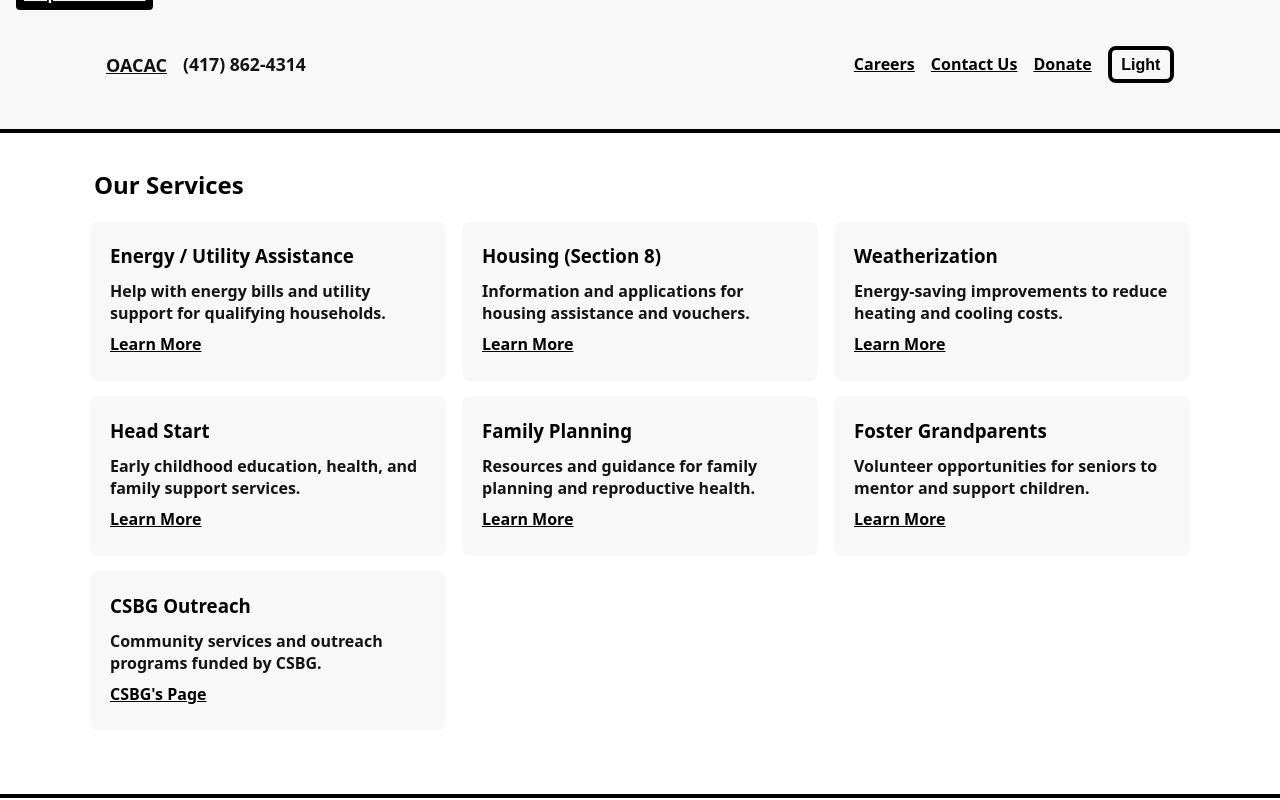
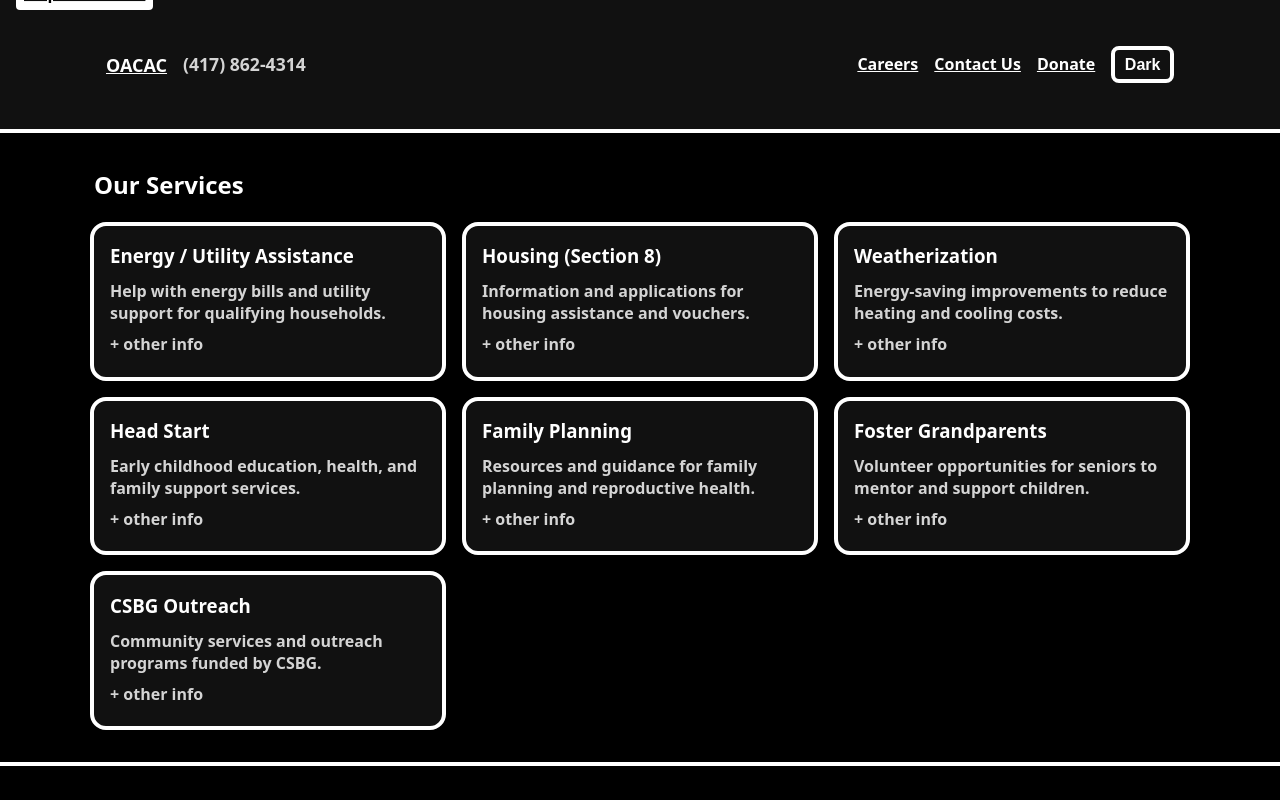
Before and after one commit to ivan-2022b/_vyt.dev, a React (Vite) app in the folder theclient/: page / in a window 1280 px wide. Shown: the top 800 px of the page. Built offline with nearby package versions, Linux system fonts and the light colour scheme.

Commit message:
dark default, color improvements, & invalid links removed

```diff
--- a/theclient/src/App.css
+++ b/theclient/src/App.css
@@ -185,25 +185,25 @@
 } */
 
 :root{
+  --bg: #000;
+  --fg: #fff;
+  --links: #66aaff;
+  --links-visited: #aa00ed;
+  --muted: #d4d4d4;
+  --card-bg: #111;
+  --accent: #fff;
+  --focus: 4px solid #09907b;
+  --max-width: 1100px;
+}
+
+[data-theme="light"]{
   --bg: #fff;
   --fg: #000;
-  --links: #005a96;
+  --links: #005186;
   --links-visited: #7400a1;
   --muted: #141414;
   --card-bg: #f8f8f8;
   --accent: #111;
-  --focus: 4px solid #09907b;
-  --max-width: 1100px;
-}
-
-[data-theme="dark"]{
-  --bg: #000;
-  --fg: #fff;
-  --links: #66aaff;
-  --links-visited: #a000df;
-  --muted: #d4d4d4;
-  --card-bg: #111;
-  --accent: #fff;
 }
 
 *{box-sizing:border-box}
@@ -310,7 +310,7 @@ a.skip-link:focus {
 main { display: flex;
   min-height: 50vh;
   justify-content: center;
-  padding: 2rem 1rem 4rem }
+  padding: 2rem 1rem 2rem }
 .primary {
   width: 100%;
   max-width: var(--max-width) }
@@ -338,8 +338,8 @@ main { display: flex;
 .card{
   background:var(--card-bg);
   padding:1rem;
-  border:4px solid var(--card-bg);
-  border-radius:8px;
+  border:4px solid var(--fg);
+  border-radius: 16px;
   min-height:120px;
   display:flex;
   flex-direction:column;
@@ -395,11 +395,15 @@ main { display: flex;
 }
 
 /* make interactive links focus-visible */
-a:focus, button:focus, .accessible-outline {
-  outline:none;
-  box-shadow:0 0 0 4px #09907bd4 }
+a:focus, button:focus, .accessible-outline { display: flex;
+  outline: none;
+  box-shadow: 0 0 0 4px #09907bd4;
+  align-items: center; }
 .accessible-outline:link { color: var(--links) }
 .accessible-outline:visited { color: var(--links-visited) }
+
+.classy-footer a:link { color: var(--links) }
+.classy-footer a:visited { color: var(--links-visited) }
 
 /* Placeholder cards hidden visually but keep grid shape */
 .card.placeholder{background:transparent;border:0}
--- a/theclient/src/App.tsx
+++ b/theclient/src/App.tsx
@@ -17,8 +17,8 @@ import Footer from './components/Footer_Element';
 // The App component also handles toggling dark mode and applying the appropriate theme based on user preference stored in localStorage.
 function App() {
   // theme & state management
-  const savedMode = localStorage.getItem('oacac-theme') === 'true';
-  const [darkMode, setDarkMode] = useState(savedMode ?? false)
+  const savedMode = localStorage.getItem('oacac-theme') === 'light';
+  const [lightMode, setLightMode] = useState(savedMode ?? false) // default to dark mode :)
   const [currentScrollState, setCurrentScrollState] = useState(false) // shows / hides header
 
   applyTheme()
@@ -35,24 +35,24 @@ function App() {
     return () => window.removeEventListener('scroll', handleScroll)
   }, [window.innerHeight]) // only re-run if the window height changes, which is the threshold for showing/hiding the header
 
-  function toggleDarkMode() : void {
-    setDarkMode(prev => {
+  function toggleLightMode() : void {
+    setLightMode(prev => {
       localStorage.setItem('oacac-theme', (!prev).toString()); // save theme changes to storage
       return !prev
     })
   }
 
   function applyTheme() : void {
-    console.log(`Before applying theme. Dark mode is: ${darkMode}`)
-    darkMode ?
-      document.documentElement.setAttribute('data-theme', 'dark') :
-      document.documentElement.removeAttribute('data-theme')
-    console.log(`Theme applied. Dark mode is: ${darkMode}`)
+    console.log(`Before applying theme. Light mode is: ${lightMode}`)
+    lightMode ?
+      document.documentElement.setAttribute('data-theme', 'light') :
+      document.documentElement.hasAttribute('data-theme') && document.documentElement.removeAttribute('data-theme')
+    console.log(`Theme applied. Light mode is: ${lightMode}`)
   }
 
   return ( // the actual html structure of the app
     <Router>
-      <Header currentScrollState={currentScrollState} darkMode={darkMode} toggleDarkMode={toggleDarkMode} />
+      <Header currentScrollState={currentScrollState} lightMode={lightMode} toggleLightMode={toggleLightMode} />
       <main id="main-content" tabIndex={-1}>
       <Routes>
         <Route index element={<Main />} />
--- a/theclient/src/components/Header_Element.tsx
+++ b/theclient/src/components/Header_Element.tsx
@@ -1,6 +1,6 @@
 import { Link } from 'react-router-dom'
 
-export default function Header(props: {currentScrollState: boolean, darkMode: boolean, toggleDarkMode: () => void}) {
+export default function Header(props: {currentScrollState: boolean, lightMode: boolean, toggleLightMode: () => void}) {
     return (
         <>
             <a className="skip-link" href="#main-content">Skip to content</a>
@@ -26,11 +26,11 @@ export default function Header(props: {currentScrollState: boolean, darkMode: bo
 
                         <div className="controls">
                             <button id="contrast-toggle"
-                                aria-pressed={props.darkMode ? 'true' : 'false'}
-                                aria-label="toggle dark mode"
-                                title="toggle dark mode"
-                                onClick={props.toggleDarkMode}>
-                            {props.darkMode ? 'Dark' : 'Light'}
+                                aria-pressed={props.lightMode ? 'true' : 'false'}
+                                aria-label="toggle light mode"
+                                title="toggle light mode"
+                                onClick={props.toggleLightMode}>
+                            {props.lightMode ? 'Light' : 'Dark'}
                             </button>
                         </div>
                     </div>
--- a/theclient/src/components/Main_Element.tsx
+++ b/theclient/src/components/Main_Element.tsx
@@ -11,43 +11,43 @@ export default function Main() {
                         <article className="card" tabIndex={0} aria-labelledby="service-one">
                             <h3 id="service-one">Energy / Utility Assistance</h3>
                             <p>Help with energy bills and utility support for qualifying households.</p>
-                            <p><a className="card-link" href="/liheap">Learn More</a></p>
+                            <p>+ other info</p>
                         </article>
 
                         <article className="card" tabIndex={0} aria-labelledby="service-two">
                             <h3 id="service-two">Housing (Section 8)</h3>
                             <p>Information and applications for housing assistance and vouchers.</p>
-                            <p><a className="card-link" href="/housing">Learn More</a></p>
+                            <p>+ other info</p>
                         </article>
 
                         <article className="card" tabIndex={0} aria-labelledby="service-three">
                             <h3 id="service-three">Weatherization</h3>
                             <p>Energy-saving improvements to reduce heating and cooling costs.</p>
-                            <p><a className="card-link" href="/weatherization">Learn More</a></p>
+                            <p>+ other info</p>
                         </article>
 
                         <article className="card" tabIndex={0} aria-labelledby="service-four">
                             <h3 id="service-four">Head Start</h3>
                             <p>Early childhood education, health, and family support services.</p>
-                            <p><a className="card-link" href="/head-start">Learn More</a></p>
+                            <p>+ other info</p>
                         </article>
 
                         <article className="card" tabIndex={0} aria-labelledby="service-five">
                             <h3 id="service-five">Family Planning</h3>
                             <p>Resources and guidance for family planning and reproductive health.</p>
-                            <p><a className="card-link" href="/family-planning">Learn More</a></p>
+                            <p>+ other info</p>
                         </article>
 
                         <article className="card" tabIndex={0} aria-labelledby="service-six">
                             <h3 id="service-six">Foster Grandparents</h3>
                             <p>Volunteer opportunities for seniors to mentor and support children.</p>
-                            <p><a className="card-link" href="/foster-grandparents">Learn More</a></p>
+                            <p>+ other info</p>
                         </article>
 
                         <article className="card" tabIndex={0} aria-labelledby="service-seven">
                             <h3 id="service-seven">CSBG Outreach</h3>
                             <p>Community services and outreach programs funded by CSBG.</p>
-                            <p><a className="card-link" href="/csbg-outreach">CSBG's Page</a></p>
+                            <p>+ other info</p>
                         </article>
 
                         {/* placeholders to fill 3x3 grid visually if needed */}
```
